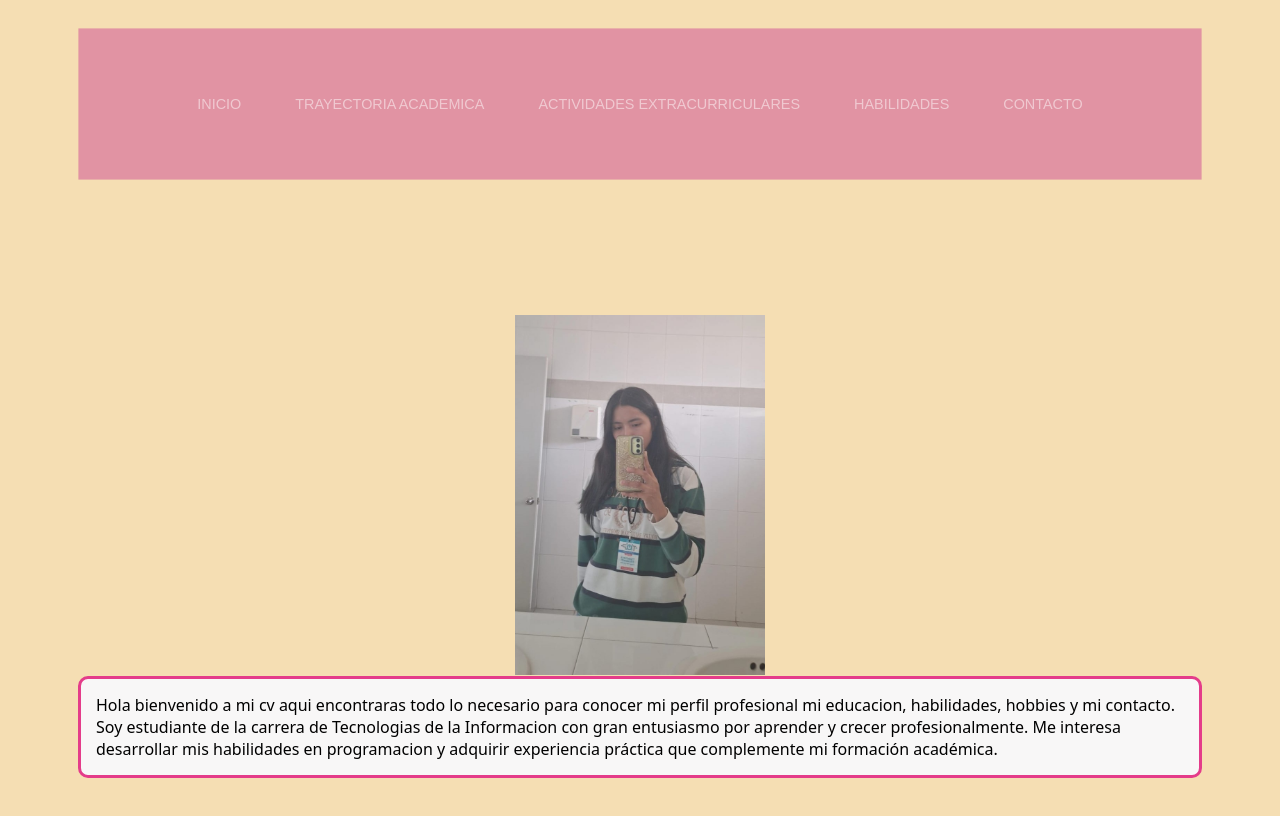
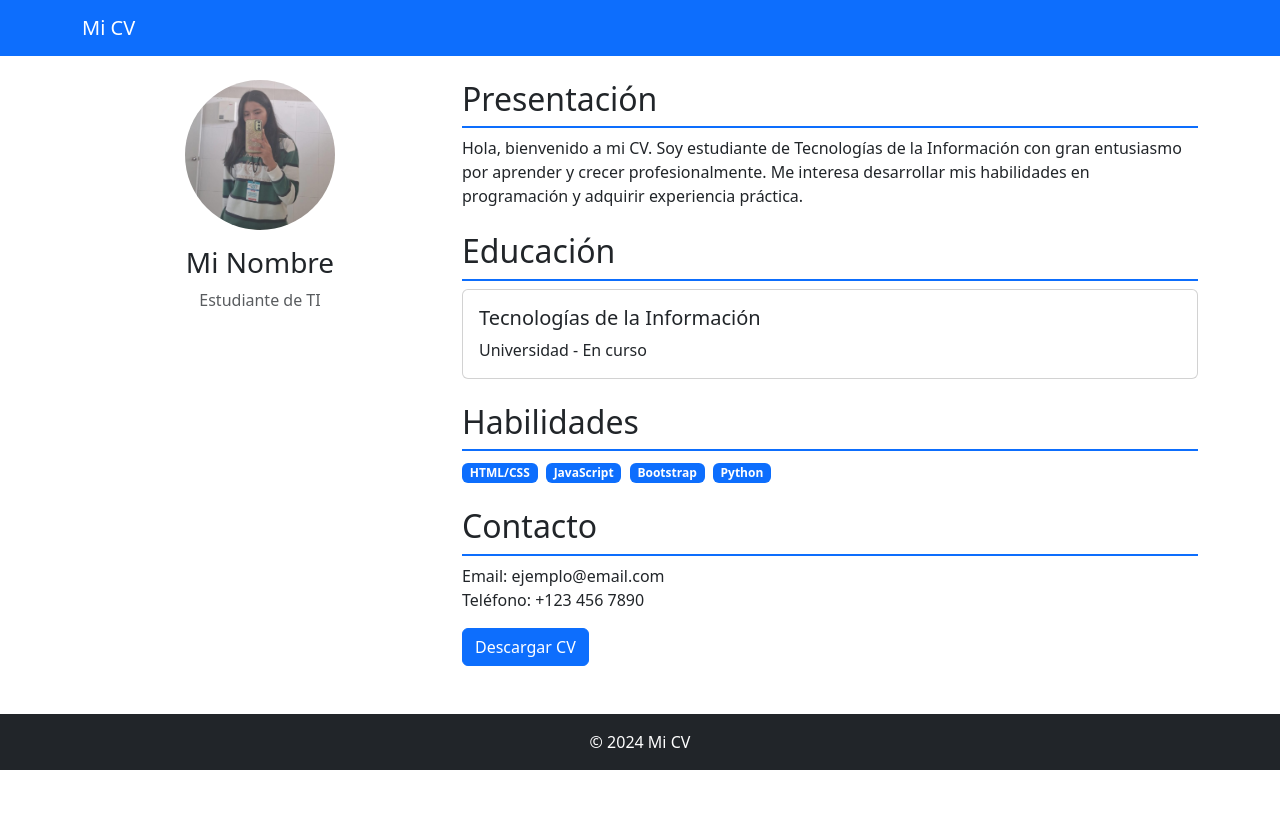
Before and after one commit to elizalhdz/CV-, a plain HTML site: page index.html in a window 1280 px wide. Drawn offline with nearby package versions, Linux system fonts and the light colour scheme.

Commit message:
Update index.html

```diff
--- a/index.html
+++ b/index.html
@@ -1,32 +1,70 @@
 <!DOCTYPE html>
-<html lang="en">
-    <head>
-        <meta charset="UTF-8">
+<html lang="es">
+<head>
+    <meta charset="UTF-8">
+    <meta name="viewport" content="width=device-width, initial-scale=1.0">
+    <title>Mi CV</title>
+    <link href="https://cdn.jsdelivr.net/npm/bootstrap@5.3.0/dist/css/bootstrap.min.css" rel="stylesheet">
+    <style>
+        .profile-img {
+            width: 150px;
+            height: 150px;
+            object-fit: cover;
+        }
+        .section-title {
+            border-bottom: 2px solid #0d6efd;
+            padding-bottom: 8px;
+        }
+    </style>
+</head>
+<body>
+    <nav class="navbar navbar-expand-lg navbar-dark bg-primary">
+        <div class="container">
+            <a class="navbar-brand" href="#">Mi CV</a>
+        </div>
+    </nav>
+    <div class="container my-4">
+        <div class="row">
+            <div class="col-md-4 text-center mb-4">
+                <img src="imagen.jpg" alt="Mi foto" class="profile-img rounded-circle">
+                <h3 class="mt-3">Mi Nombre</h3>
+                <p class="text-muted">Estudiante de TI</p>
+            </div>
 
-<meta name="viewport" content="width=device-width, initial-scale=1.0">
+            <div class="col-md-8">
+                <h2 class="section-title">Presentación</h2>
+                <p>Hola, bienvenido a mi CV. Soy estudiante de Tecnologías de la Información con gran entusiasmo por aprender y crecer profesionalmente. Me interesa desarrollar mis habilidades en programación y adquirir experiencia práctica.</p>
 
-<title> INICIO</title>
+                <h2 class="section-title mt-4">Educación</h2>
+                <div class="card mb-3">
+                    <div class="card-body">
+                        <h5 class="card-title">Tecnologías de la Información</h5>
+                        <p class="card-text">Universidad - En curso</p>
+                    </div>
+                </div>
 
- <link rel="stylesheet" href="styles.css">
+                <h2 class="section-title mt-4">Habilidades</h2>
+                <div class="mb-2">
+                    <span class="badge bg-primary me-1">HTML/CSS</span>
+                    <span class="badge bg-primary me-1">JavaScript</span>
+                    <span class="badge bg-primary me-1">Bootstrap</span>
+                    <span class="badge bg-primary me-1">Python</span>
+                </div>
 
-</head>
+                <h2 class="section-title mt-4">Contacto</h2>
+                <ul class="list-unstyled">
+                    <li>Email: ejemplo@email.com</li>
+                    <li>Teléfono: +123 456 7890</li>
+                </ul>
+                <button class="btn btn-primary">Descargar CV</button>
+            </div>
+        </div>
+    </div>
 
-<body>
+    <footer class="bg-dark text-white text-center py-3 mt-5">
+        <p class="mb-0">&copy; 2024 Mi CV</p>
+    </footer>
 
-    <object type="text/html" data="nav.html" style="width:100%; height: 300px;  " class="nav-embed"></object>
-
-<img src="imagen.jpg" alt="imagen centrada" widht="150" heigh="100" class="centrada">
-<style>
-  .centrada {
-    display: block;
-    max-width: 250px;  /* límite máximo */
-    height: auto;      /* mantiene proporción */
-  }
-</style>
-
-<p>Hola bienvenido a mi cv aqui encontraras todo lo necesario para conocer mi perfil profesional mi educacion, habilidades, hobbies y mi contacto.
-    Soy estudiante de la carrera de Tecnologias de la Informacion  con gran entusiasmo por aprender y crecer profesionalmente. Me interesa desarrollar mis habilidades en programacion  y adquirir experiencia práctica que complemente mi formación académica.
-</p>
-
+    <script src="https://cdn.jsdelivr.net/npm/bootstrap@5.3.0/dist/js/bootstrap.bundle.min.js"></script>
 </body>
 </html>
```
